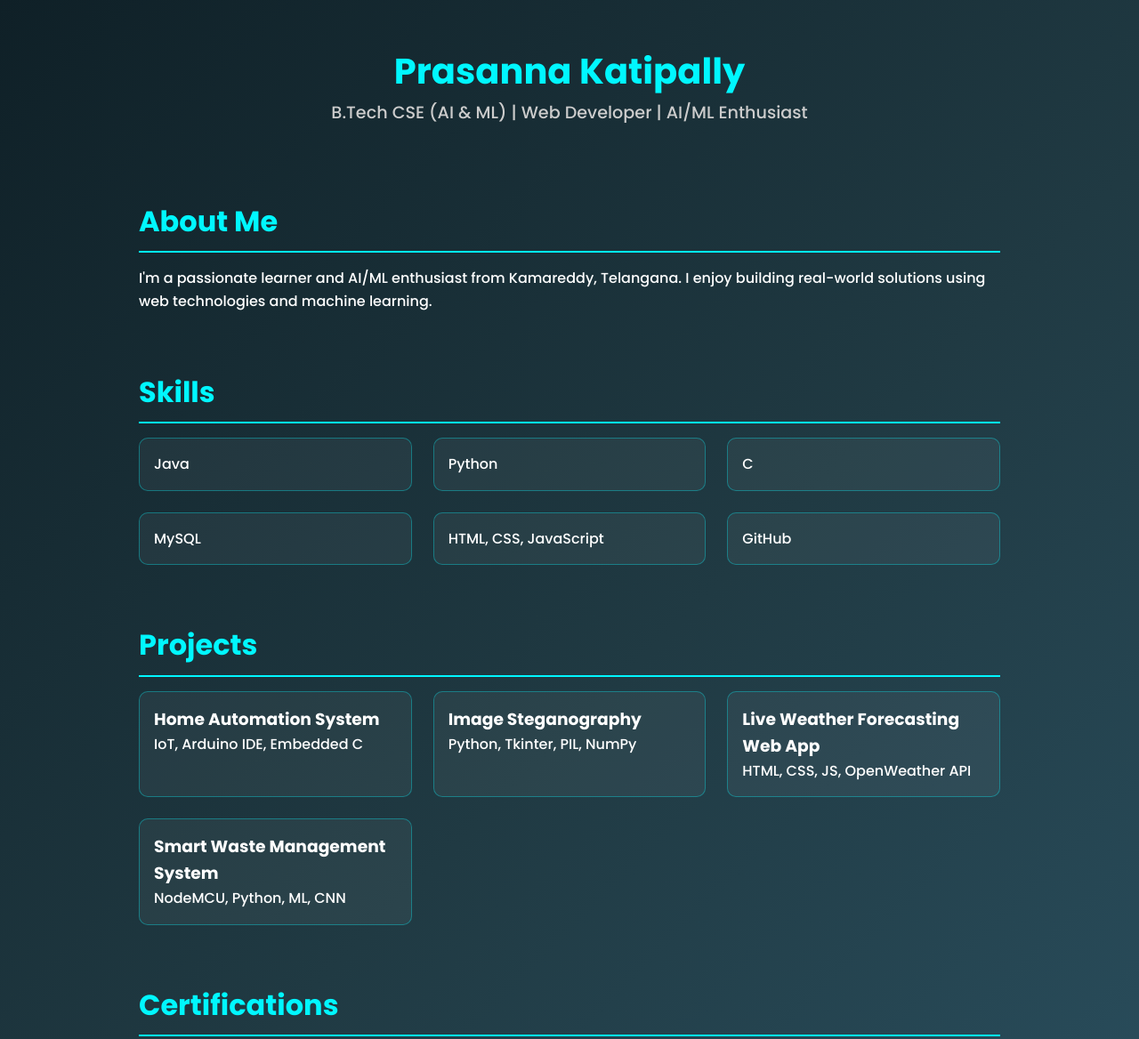
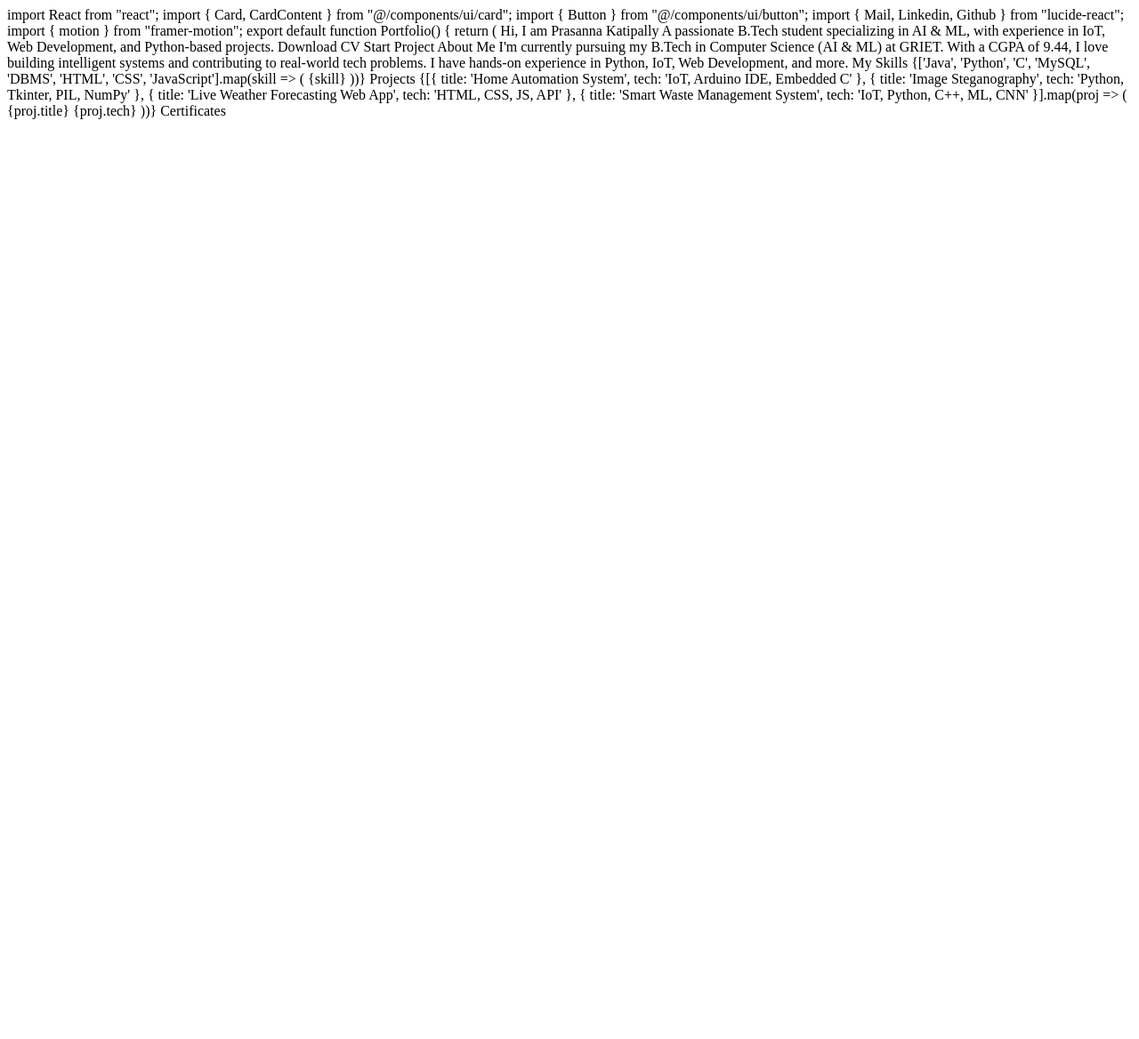
Before and after one commit to prasannakatipally/Prasanna-portfolio, a plain HTML site: page index.html in a window 1280 px wide. Shown: the top 1168 px of the page at 89% size. After the commit the page ends 800 px from the top, so only its background shows below. Drawn offline with Linux system fonts and the light colour scheme.

Commit message:
index.html

```diff
--- a/index.html
+++ b/index.html
@@ -1,136 +1,16 @@
-<!DOCTYPE html><html lang="en"><head>
-  <meta charset="UTF-8" />
-  <meta name="viewport" content="width=device-width, initial-scale=1.0" />
-  <title>Prasanna Katipally | Portfolio</title>
-  <link href="https://fonts.googleapis.com/css2?family=Poppins:wght@300;500;700&display=swap" rel="stylesheet" />
-  <style>
-    * {
-      margin: 0;
-      padding: 0;
-      box-sizing: border-box;
-      font-family: 'Poppins', sans-serif;
-    }body {
-  background: linear-gradient(135deg, #0f2027, #203a43, #2c5364);
-  color: #fff;
-  line-height: 1.6;
-}
+import React from "react"; import { Card, CardContent } from "@/components/ui/card"; import { Button } from "@/components/ui/button"; import { Mail, Linkedin, Github } from "lucide-react"; import { motion } from "framer-motion"; export default function Portfolio() { return (
+Hi, I am Prasanna Katipally
+A passionate B.Tech student specializing in AI & ML, with experience in IoT, Web Development, and Python-based projects.
 
-header {
-  text-align: center;
-  padding: 3rem 1rem;
-}
+Download CV Start Project
+About Me
+I'm currently pursuing my B.Tech in Computer Science (AI & ML) at GRIET. With a CGPA of 9.44, I love building intelligent systems and contributing to real-world tech problems. I have hands-on experience in Python, IoT, Web Development, and more.
+My Skills
+{['Java', 'Python', 'C', 'MySQL', 'DBMS', 'HTML', 'CSS', 'JavaScript'].map(skill => ( {skill} ))}
+Projects
+{[{ title: 'Home Automation System', tech: 'IoT, Arduino IDE, Embedded C' }, { title: 'Image Steganography', tech: 'Python, Tkinter, PIL, NumPy' }, { title: 'Live Weather Forecasting Web App', tech: 'HTML, CSS, JS, API' }, { title: 'Smart Waste Management System', tech: 'IoT, Python, C++, ML, CNN' }].map(proj => (
+{proj.title}
+{proj.tech}
 
-header h1 {
-  font-size: 2.5rem;
-  color: #00f7ff;
-}
-
-header p {
-  font-size: 1.2rem;
-  color: #ccc;
-}
-
-.section {
-  padding: 2rem 1rem;
-  max-width: 1000px;
-  margin: auto;
-}
-
-h2 {
-  font-size: 2rem;
-  border-bottom: 2px solid #00f7ff;
-  margin-bottom: 1rem;
-  padding-bottom: 0.5rem;
-  color: #00f7ff;
-}
-
-.grid {
-  display: grid;
-  grid-template-columns: repeat(auto-fit, minmax(250px, 1fr));
-  gap: 1.5rem;
-}
-
-.card {
-  background-color: rgba(255, 255, 255, 0.05);
-  padding: 1rem;
-  border-radius: 10px;
-  border: 1px solid #00f7ff55;
-  transition: transform 0.3s;
-}
-
-.card:hover {
-  transform: translateY(-5px);
-}
-
-footer {
-  text-align: center;
-  padding: 2rem 1rem;
-  color: #aaa;
-}
-
-a {
-  color: #00f7ff;
-  text-decoration: none;
-}
-
-a:hover {
-  text-decoration: underline;
-}
-
-  </style>
-</head><body>
-  <header>
-    <h1>Prasanna Katipally</h1>
-    <p>B.Tech CSE (AI & ML) | Web Developer | AI/ML Enthusiast</p>
-  </header>  <section class="section">
-    <h2>About Me</h2>
-    <p>I'm a passionate learner and AI/ML enthusiast from Kamareddy, Telangana. I enjoy building real-world solutions using web technologies and machine learning.</p>
-  </section>  <section class="section">
-    <h2>Skills</h2>
-    <div class="grid">
-      <div class="card">Java</div>
-      <div class="card">Python</div>
-      <div class="card">C</div>
-      <div class="card">MySQL</div>
-      <div class="card">HTML, CSS, JavaScript</div>
-      <div class="card">GitHub</div>
-    </div>
-  </section>  <section class="section">
-    <h2>Projects</h2>
-    <div class="grid">
-      <div class="card">
-        <h3>Home Automation System</h3>
-        <p>IoT, Arduino IDE, Embedded C</p>
-      </div>
-      <div class="card">
-        <h3>Image Steganography</h3>
-        <p>Python, Tkinter, PIL, NumPy</p>
-      </div>
-      <div class="card">
-        <h3>Live Weather Forecasting Web App</h3>
-        <p>HTML, CSS, JS, OpenWeather API</p>
-      </div>
-      <div class="card">
-        <h3>Smart Waste Management System</h3>
-        <p>NodeMCU, Python, ML, CNN</p>
-      </div>
-    </div>
-  </section>  <section class="section">
-    <h2>Certifications</h2>
-    <ul>
-      <li>NPTEL: IIoT (Top 5%)</li>
-      <li>Google Cloud: Generative AI Internship</li>
-      <li>Cisco: Cybersecurity & CCNA</li>
-      <li>AWS: Cloud Architecting, Foundations, ML</li>
-      <li>HackerRank: Python (Basic)</li>
-    </ul>
-  </section>  <section class="section">
-    <h2>Contact</h2>
-    <p>📧 <a href="mailto:prasannakatipally373@gmail.com">prasannakatipally373@gmail.com</a><br>
-      📞 +91 7569309436<br>
-      🌐 <a href="https://www.linkedin.com/in/prasannakatipally">LinkedIn</a>
-    </p>
-  </section>  <footer>
-    &copy; 2025 Prasanna Katipally. All Rights Reserved.
-  </footer>
-</body></html>
+))}
+Certificates
```
